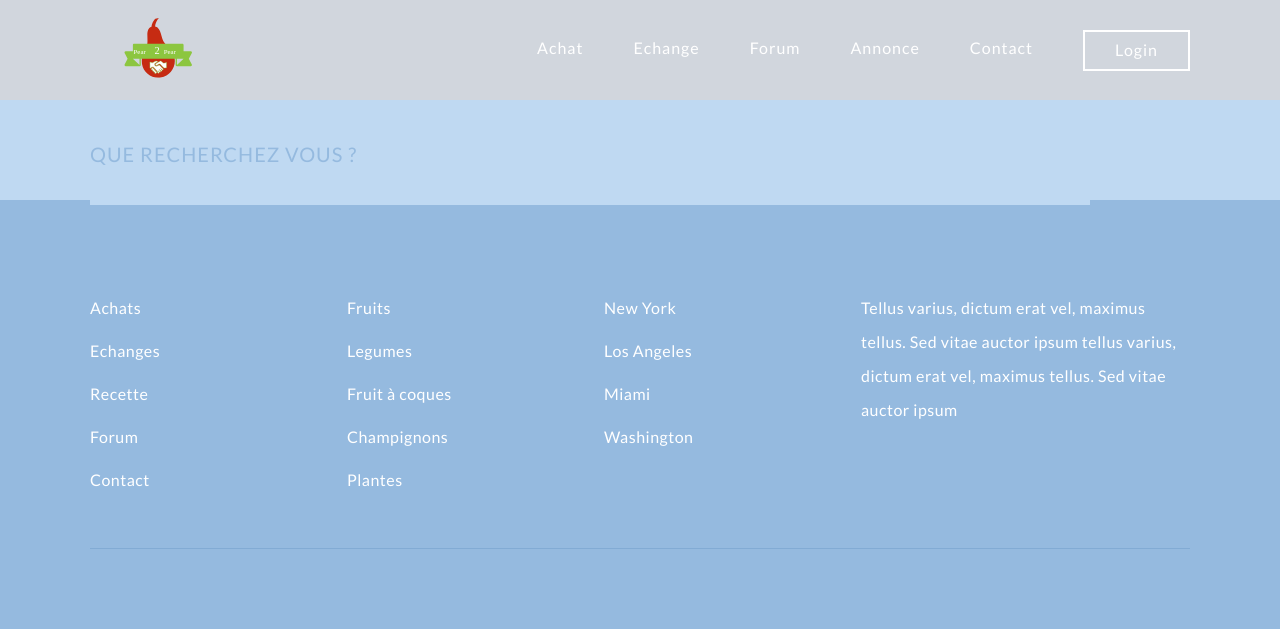
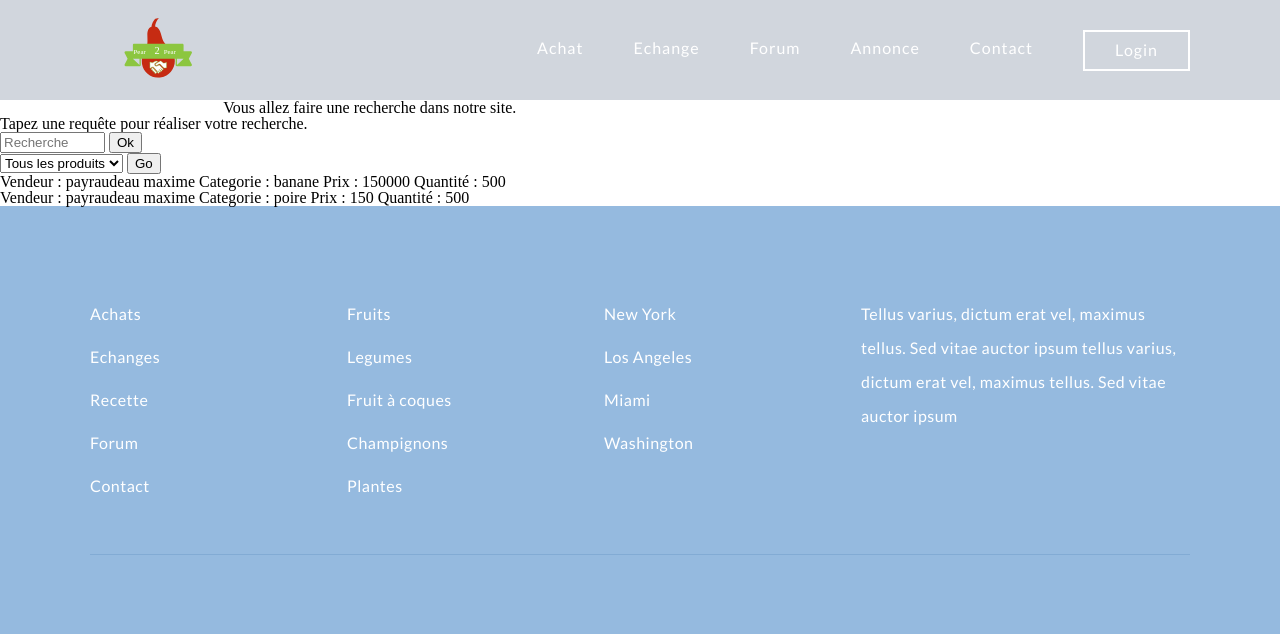
Before and after one commit to Lightskyz/APP, a PHP site: page /vues/achat.php in a window 1280 px wide. Shown: the top 634 px of the page. Run offline with PHP 8.4, Linux system fonts and the light colour scheme; data comes from the database, SQL or seed files in the repository.

Commit message:
module de recherche

```diff
--- a/www/assets/css/style.css
+++ b/www/assets/css/style.css
@@ -151,20 +151,13 @@ header nav .login_btn:hover{
 
 
 
-
-
-
-
-
-
-
 /*  Hero Section  */
 
 .hero{
     width: 100%;
     height: 900px;
     position: relative;
-    background: url('../img/hero2.jpg') no-repeat bottom center;
+    background: url('../img/hero1.jpg') no-repeat bottom center;
     background-size: cover;
     -webkit-background-size: cover;
     -moz-background-size: cover;
--- a/www/controleurs/controleur.php
+++ /dev/null
@@ -1 +0,0 @@
-include(modele.php);
--- /dev/null
+++ b/www/controleurs/rechercheController.php
@@ -0,0 +1,69 @@
+<?php
+function recherche_champ($requete) {
+include("../modele/modele.php");
+	$sql = 'SELECT * FROM categorie WHERE nom LIKE "%'.$requete.'%" ORDER BY id DESC';
+	$reponse = $bdd->query($sql);
+	while ($donnees = $reponse->fetch())
+	{
+		?>
+		<p>
+		<?php echo $donnees['nom']." "; ?>
+		</p>
+		<?php
+	}
+	$reponse->closeCursor();
+}
+
+function recherche_crit($table, $order) {
+	include("../modele/modele.php");
+?>
+
+		<form action="" method="POST">
+			<select name="liste">
+				<option value="Tous les produits" selected="Tous les produits"> Tous les produits </option>
+				<?php
+				$sql2 ='SELECT * FROM '.$table.' ORDER BY '.$order.' ASC';
+				$list = $bdd->query($sql2);
+				while ($data = $list->fetch()){
+			     	echo'<option value="'.$data['nom'].'">'.$data['nom'].'</option>';
+    			}
+			?>
+			</select>
+			<input type="submit" name="submit" value="Go" />
+		</form>
+		<?php
+		$OK = isset($_POST['Go']) ? $_POST['Go'] : '';
+		if (isset($OK))
+		{
+			$choix=isset($_POST['liste']) ? $_POST['liste'] : '';
+			$GLOBALS['choix'] = $choix;
+		}
+}
+
+function recherche_productbyuser($user, $order){
+	include("../modele/modele.php");
+		$sql = 'SELECT * FROM product WHERE id_user LIKE "%'.$user.'%" ORDER BY '.$order.' DESC';
+		$reponse = $bdd->query($sql);
+		while ($donnees = $reponse->fetch())
+	{
+		$sql2 = 'SELECT * FROM categorie WHERE id ="'.$donnees['id_categorie'].'" ';
+		$reponse2 = $bdd->query($sql2);
+		while ($donnees2 = $reponse2->fetch())
+	{
+		$sql3 = 'SELECT * FROM user WHERE id ="'.$donnees['id_user'].'" ';
+		$reponse3 = $bdd->query($sql3);
+		while ($donnees3 = $reponse3->fetch())
+	{
+	?>
+	    <p>
+	    Vendeur : <?php echo $donnees3['nom']." "; echo $donnees3['prenom'];?> Categorie : <?php echo $donnees2['nom']; ?> Prix : <?php echo $donnees['prix']; ?> Quantité : <?php echo $donnees['quantite']; ?><br />
+	   </p>
+
+	<?php
+	}
+}
+}
+	$reponse->closeCursor();
+
+}
+?>
--- a/www/vues/search.php
+++ b/www/vues/search.php
@@ -1,8 +1,38 @@
+<?php include("../controleurs/rechercheController.php"); ?>
+
+<p>Vous allez faire une recherche dans notre site.</p><p>Tapez une requête pour réaliser votre recherche.</p>
+
+<!--
 <section class="search">
 	<div class="wrapper">
-			<form action="#" method="post">
+			<form action="" method="post">
 				<input type="text" id="search" name="search" placeholder="Que recherchez vous ?"  autocomplete="off"/>
 				<input type="submit" id="submit_search" name="submit_search"/>
 			</form>
 	</div>
 </section>
+
+-->
+	<form action="" method="POST">
+	<input type="text" name="recherche" placeholder="Recherche" size="10">
+	<input type="submit" value="Ok">
+	</form>
+
+
+
+	<?php
+	if(!empty($_POST['recherche'])){
+		$requete = $_POST['recherche'];
+	}
+	recherche_crit('categorie', 'nom');
+	if(empty($choix)){
+		if(!empty($requete)){
+			recherche_champ($requete);
+		}
+	} else if($choix !='Tout les produits'){
+		recherche_champ($choix);
+	} else {
+		recherche_champ("");
+	}
+	recherche_productbyuser(1,'quantite');
+?>
```
Also changed, not shown: www/controleurs/AnnonceControlleur.php (deleted, +0 -77 lines), www/controleurs/annonceController.php (added, +77 -0 lines), 1 other file.
